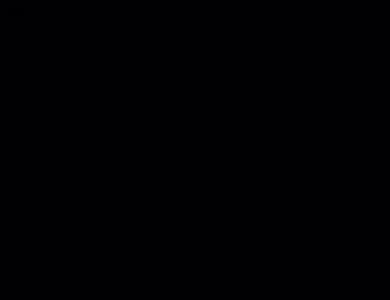
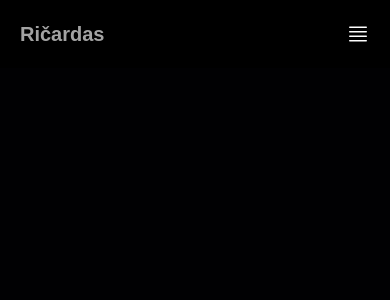
Before and after one commit to BMRicardas/threejs-portfolio, a React (Vite) app: page / in a window 390 px wide. Shown: the top 300 px of the page. Built offline with nearby package versions, Linux system fonts and the light colour scheme; a web font is replaced by a local one.

Commit message:
create Navbar component to include responsive menu toggle

```diff
--- a/src/sections/navbar.tsx
+++ b/src/sections/navbar.tsx
@@ -1,4 +1,56 @@
-type Props = {};
-export function Navbar({}: Props) {
-  return <div>Navbar</div>;
+import { useState } from "react";
+import { navLinks } from "../constants";
+
+function NavItems() {
+  return (
+    <ul className="nav-ul">
+      {navLinks.map(({ id, href, name }) => (
+        <li key={id} className="nav-li">
+          <a href={href} className="nav-li_a" onClick={() => {}}>
+            {name}
+          </a>
+        </li>
+      ))}
+    </ul>
+  );
 }
+
+export function Navbar() {
+  const [isOpen, setIsOpen] = useState(false);
+
+  function toggleMenu() {
+    setIsOpen((isOpen) => !isOpen);
+  }
+
+  return (
+    <header className="fixed top-0 left-0 right-0 z-50 bg-black/90">
+      <div className="max-w-7xl mx-auto">
+        <div className="flex justify-between items-center py-5 mx-auto c-space">
+          <a
+            href="/"
+            className="text-neutral-400 font-bold text-xl hover:text-white transition-colors">
+            Ričardas
+          </a>
+          <button
+            onClick={toggleMenu}
+            className="text-neutral-400 hover:text-white focus:outline-none sm:hidden flex"
+            aria-label="Toggle menu">
+            <img
+              src={isOpen ? "assets/close.svg" : "assets/menu.svg"}
+              alt="Toggle menu"
+              className="w-6 h-6"
+            />
+          </button>
+          <nav className="sm:flex hidden">
+            <NavItems />
+          </nav>
+        </div>
+      </div>
+      <div className={`nav-sidebar ${isOpen ? "max-h-screen" : "max-h-0"}`}>
+        <nav className="p-5">
+          <NavItems />
+        </nav>
+      </div>
+    </header>
+  );
+}
```
